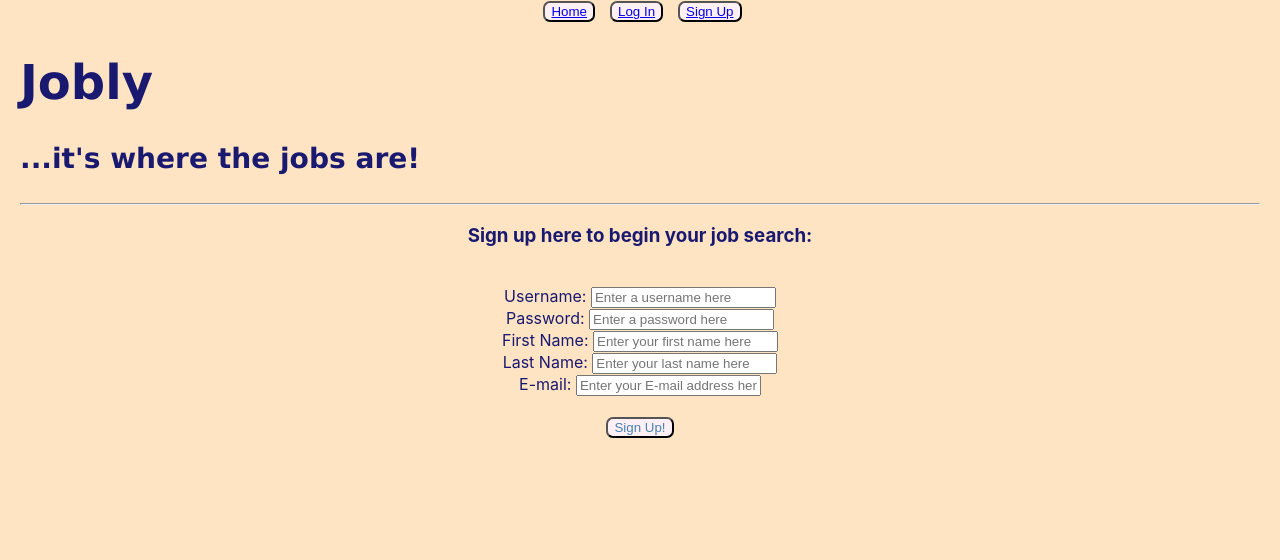
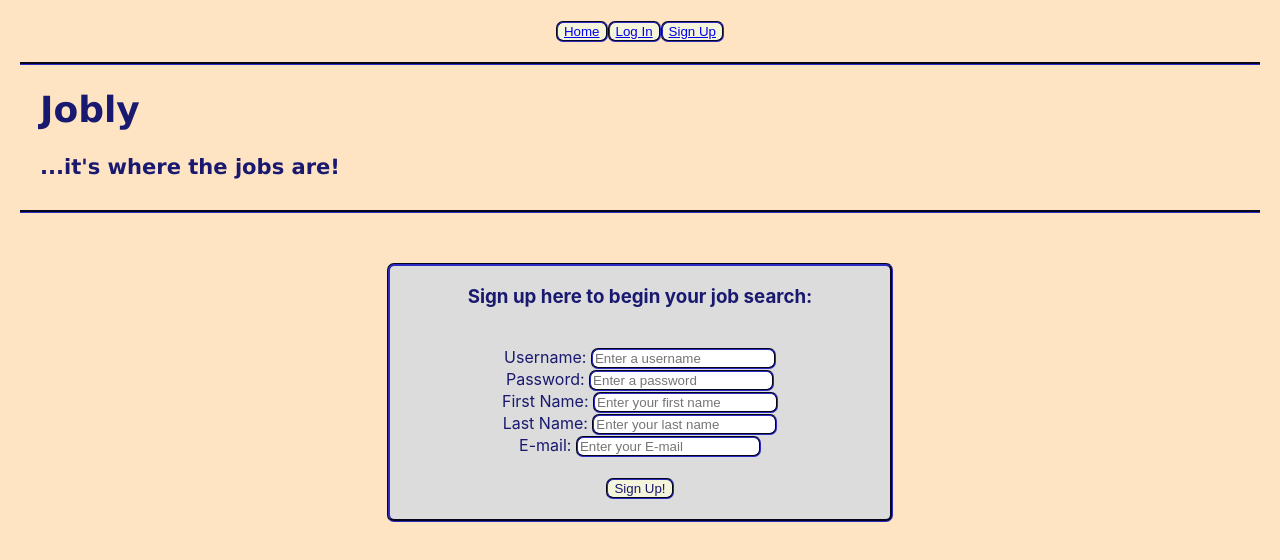
Before and after one commit to DERegan54/React-Jobly, a React (Create React App) app in the folder frontend/: page /signup in a window 1280 px wide. Shown: the top 560 px of the page. Built offline with nearby package versions, Linux system fonts and the light colour scheme; no server answers.

Commit message:
Added styles

```diff
--- a/frontend/src/App.css
+++ b/frontend/src/App.css
@@ -3,6 +3,14 @@ body {
   margin-left: 20px;
   margin-right: 20px;
   background-color: bisque;
+}
+
+.Navbar {
+  text-align: center;
+  margin-right: 30px;
+  margin-left: 30px;
+  padding-top: 20px;
+  padding-bottom: 20px;
 }
 
 .Home {
@@ -12,25 +20,110 @@ body {
 }
 
 .Home-container {
-  margin-top: 50px;
+  margin-top: 100px;
 }
-.LoginForm {
+
+.LoginForm-container {
+  background-color: gainsboro;
+  margin: auto;
+  margin-top: 40px;
+  border: 3px groove midnightblue;
+  width: 500px;
   text-align: center;
+  border-radius: 7px;
+  padding-bottom: 20px;
+}
+
+.SearchForm-container {
+  text-align: center;
+  width: 220px;
+  border-radius: 7px;
+  padding-top: 10px;
+  padding-bottom: 10px;
+  margin-bottom: 20px;
+}
+
+.SignupForm-container {
+  background-color: gainsboro;
+  margin: auto;
+  text-align: center;
+  width: 500px;
+  border: 3px groove midnightblue;
+  text-align: center;
+  border-radius: 7px;
+  padding-bottom: 20px;
 }
 
 .Header {
   color: midnightblue;
   text-align: left;
   font-family: 'Lucida Sans', 'Lucida Sans Regular', 'Lucida Grande', 'Lucida Sans Unicode', Geneva, Verdana, sans-serif;
-  font-size: x-large;
+  font-size: large;
+  border-top: 3px groove midnightblue;
+  border-bottom: 3px groove midnightblue;
+  margin-bottom: 50px;
+  padding-bottom: 10px;
 }
 
-.SignupForm {
+.Header-h1 {
+  margin-left: 20px;
+}
+
+.Header-h3 {
+  margin-left: 20px;
+}
+
+button {
+  color: midnightblue;
+  background-color: beige;
+  border-radius: 7px;
+  border: 2px groove midnightblue;
+}
+
+input {
+  border-radius: 7px;
+  border: 2px groove midnightblue;
+}
+
+.Profile-container {
+  margin: auto;
+  text-align: center;
+  width: 500px;
   text-align: center;
 }
 
-button {
-  color: steelblue;
-  background-color: lavenderblush;
+.ProfileForm {
+  background-color: gainsboro;
+  margin: auto;
+  text-align: center;
+  width: 500px;
+  border: 3px groove midnightblue;
   border-radius: 7px;
+  padding-bottom: 20px;
 }
+
+.Alert {
+  margin: auto;
+  text-align: center;
+  width: 500px;
+  border: 3px groove midnightblue;
+  text-align: center;
+  border-radius: 7px;
+  padding-bottom: 20px;
+}
+
+.CompanyCard {
+  margin-bottom: 50px;
+  border-bottom: 2px groove midnightblue;
+}
+
+.JobCard {
+  width: 220px;
+  text-align: left;
+  margin-bottom: 50px;
+  border-bottom: 2px groove midnightblue;
+
+  padding-bottom: 20px;
+  padding-right: 20px;
+  padding-left: 20px;
+}
--- a/frontend/src/common/Header.js
+++ b/frontend/src/common/Header.js
@@ -4,9 +4,8 @@ import React from 'react';
 const Header = () => {
     return (
         <div className='Header'>
-            <h1>Jobly</h1>
-            <h3>...it's where the jobs are!</h3>
-            <hr></hr>
+            <h1 className='Header-h1'>Jobly</h1>
+            <h3 className='Header-h3'>...it's where the jobs are!</h3>
         </div>
     );
 }
--- a/frontend/src/common/SearchForm.js
+++ b/frontend/src/common/SearchForm.js
@@ -18,6 +18,7 @@ const SearchForm = ({searchTerm}) => {
     return (
         <div className='SearchForm'>
             <Header />
+                <div className='SearchForm-container'>
                     <form onSubmit={handleSubmit}>
                         <input
                             type="text"
@@ -30,6 +31,7 @@ const SearchForm = ({searchTerm}) => {
                         <button type='submit'>Search!</button>
                     </form>
                 </div>
+        </div>
     )
 }
 
--- a/frontend/src/companies/CompanyList.js
+++ b/frontend/src/companies/CompanyList.js
@@ -24,6 +24,7 @@ const CompanyList = () => {
     return (
         <div className="CompanyList">
             <SearchForm searchTerm={search} />
+            <h2>All Jobly Companies:</h2>
             {companies.length
                 ? (
                     <div className="CompanyList-companies">
--- a/frontend/src/jobs/JobCardList.js
+++ b/frontend/src/jobs/JobCardList.js
@@ -4,6 +4,7 @@ import JobCard from "./JobCard";
 const JobCardList = ({jobs}) => {
     return (
         <div className="JobCardList">
+            <h2 className="JobCardList-h3">All Available Roles: </h2>
             {jobs.map(job => (
                 <JobCard
                     key={job.id}
--- a/frontend/src/jobs/JobList.js
+++ b/frontend/src/jobs/JobList.js
@@ -24,7 +24,6 @@ const JobList = () => {
 
     return (
         <div className="JobList">
-            <h2>All Available Roles</h2>
             <SearchForm  searchTerm={search} />
             {jobs.length
                ? <JobCardList jobs={jobs} />
--- a/frontend/src/nav/Navbar.css
+++ b/frontend/src/nav/Navbar.css
@@ -2,6 +2,7 @@
     text-align: center;
     margin-right: 30px;
     margin-left: 30px;
+    padding-bottom: 10px;
 }
 
 span {
--- a/frontend/src/nav/Navbar.js
+++ b/frontend/src/nav/Navbar.js
@@ -1,7 +1,7 @@
 import React, {useContext}  from "react";
 import {Link, NavLink} from 'react-router-dom';
 import UserContext from '../users/UserContext';
-import "./Navbar.css"
+
 
 const Navbar = ({logout}) => {
     const {currentUser} = useContext(UserContext);
--- a/frontend/src/users/LoginForm.js
+++ b/frontend/src/users/LoginForm.js
@@ -26,7 +26,8 @@ const LoginForm = ({login}) => {
     return (
         <div className="LoginForm">
             <Header />
-            <h3>Log in here to resume your job search:</h3>
+                <div className='LoginForm-container'>
+                <h3 className='LoginForm-h3'>Log in here to resume your job search:</h3>
                 <form onSubmit={handleSubmit}>
                     <br></br>
                     <label htmlFor="username">Username: </label>
@@ -59,6 +60,7 @@ const LoginForm = ({login}) => {
                     <button onSubmit={handleSubmit}>Login!</button>
                 </form>
             </div>
+        </div>
     )
 }
 
--- a/frontend/src/users/Profile.js
+++ b/frontend/src/users/Profile.js
@@ -10,6 +10,7 @@ const Profile = () => {
     return  (
         <div className='Profile'>
             <Header />
+            <div className='Profile-container'>
                 <h2>{currentUser.username}'s Profile:</h2>
                 <p><b>Username</b>: {currentUser.username}</p>
                 <p><b>First Name</b>: {currentUser.firstName}</p>
@@ -18,6 +19,7 @@ const Profile = () => {
                 <br></br>
                 <ProfileForm />
             </div>
+        </div>
     )
 }
 
--- a/frontend/src/users/SignupForm.js
+++ b/frontend/src/users/SignupForm.js
@@ -35,7 +35,8 @@ const SignupForm = ({signup}) => {
     return (
         <div className="SignupForm">
             <Header />
-            <h3>Sign up here to begin your job search:</h3>
+            <div className="SignupForm-container">
+                <h3 className='SignupForm-h3'>Sign up here to begin your job search:</h3>
                 <br></br>
                 <form onSubmit={handleSubmit}>
                     <label htmlFor="username">Username: </label>
@@ -44,7 +45,7 @@ const SignupForm = ({signup}) => {
                         type="text"
                         name="username"
                         id="username"
-                    placeholder="Enter a username here"
+                        placeholder="Enter a username"
                         value={formData.username}
                         onChange={handleChange}>
                     </input>
@@ -55,7 +56,7 @@ const SignupForm = ({signup}) => {
                         type="text"
                         name="password"
                         id="password"
-                    placeholder="Enter a password here"
+                        placeholder="Enter a password"
                         value={formData.password}
                         onChange={handleChange}>
                     </input>
@@ -66,7 +67,7 @@ const SignupForm = ({signup}) => {
                         type="text"
                         name="firstName"
                         id="firstName"
-                    placeholder="Enter your first name here"
+                        placeholder="Enter your first name"
                         value={formData.firstName}
                         onChange={handleChange}>
                     </input>
@@ -77,7 +78,7 @@ const SignupForm = ({signup}) => {
                         type="text"
                         name="lastName"
                         id="lastName"
-                    placeholder="Enter your last name here"
+                        placeholder="Enter your last name"
                         value={formData.lastName}
                         onChange={handleChange}>
                     </input>
@@ -88,7 +89,7 @@ const SignupForm = ({signup}) => {
                         type="text"
                         name="email"
                         id="email"
-                    placeholder="Enter your E-mail address here"
+                        placeholder="Enter your E-mail"
                         value={formData.email}
                         onChange={handleChange}>
                     </input>
@@ -98,6 +99,7 @@ const SignupForm = ({signup}) => {
                     <button type="submit" onSubmit={handleSubmit}>Sign Up!</button>
                 </form>
                 </div>
+        </div>
     )
 }
 
```
Lines whose indentation alone changed are shown as unchanged.
